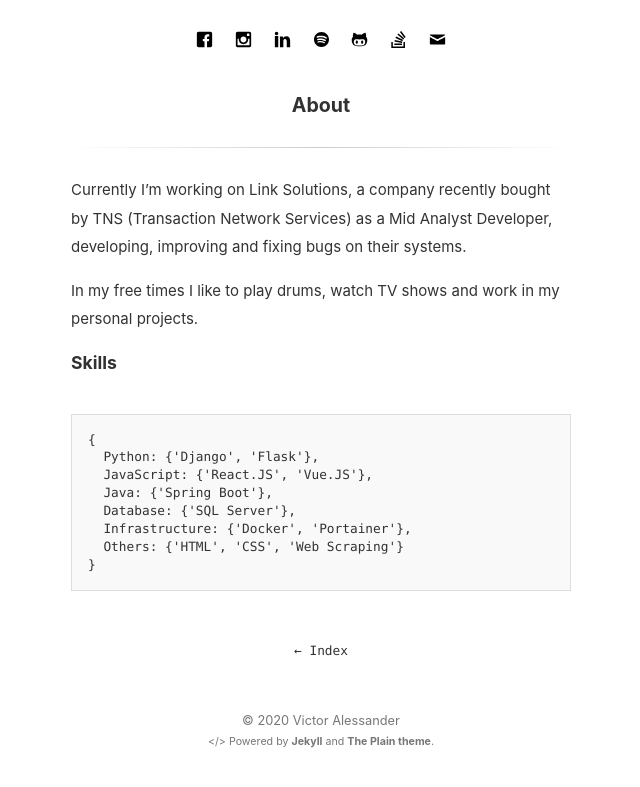
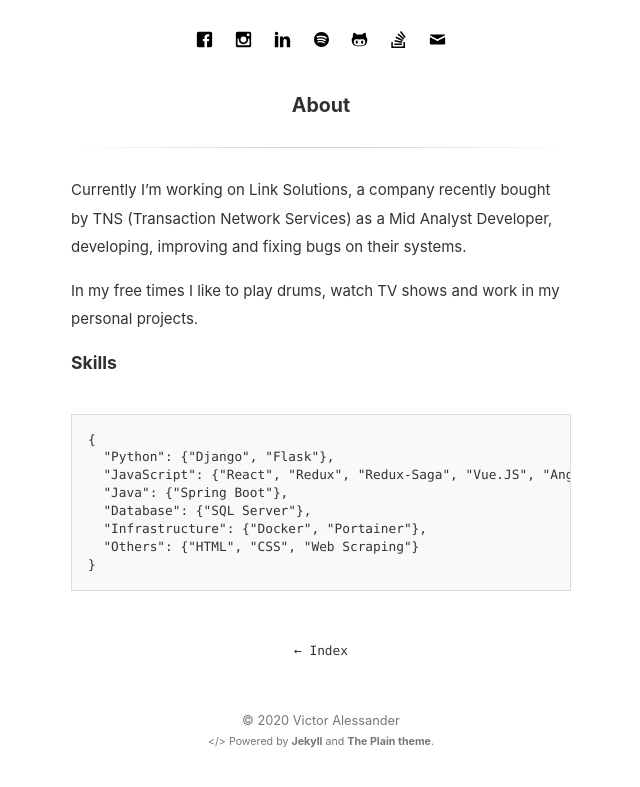
Before and after one commit to VictorAlessander/victoralessander.github.io, a Jekyll site: the page built from about.md, in a window 1280 px wide, cut to the strip 194-1131 px from the top of the page. Shown: the top 787 px of the strip, without its empty margins (319-959 px from the left). Built offline with Jekyll 4.4.1, drawn with Linux system fonts in a browser that asks for light colours.

Commit message:
Some changes

````diff
--- a/about.md
+++ b/about.md
@@ -10,11 +10,11 @@ In my free times I like to play drums, watch TV shows and work in my personal pr
 ##### Skills
 ```
 {
-  Python: {'Django', 'Flask'},
-  JavaScript: {'React.JS', 'Vue.JS'},
-  Java: {'Spring Boot'},
-  Database: {'SQL Server'},
-  Infrastructure: {'Docker', 'Portainer'},
-  Others: {'HTML', 'CSS', 'Web Scraping'}
+  "Python": {"Django", "Flask"},
+  "JavaScript": {"React", "Redux", "Redux-Saga", "Vue.JS", "AngularJS"},
+  "Java": {"Spring Boot"},
+  "Database": {"SQL Server"},
+  "Infrastructure": {"Docker", "Portainer"},
+  "Others": {"HTML", "CSS", "Web Scraping"}
 }
 ```
````
